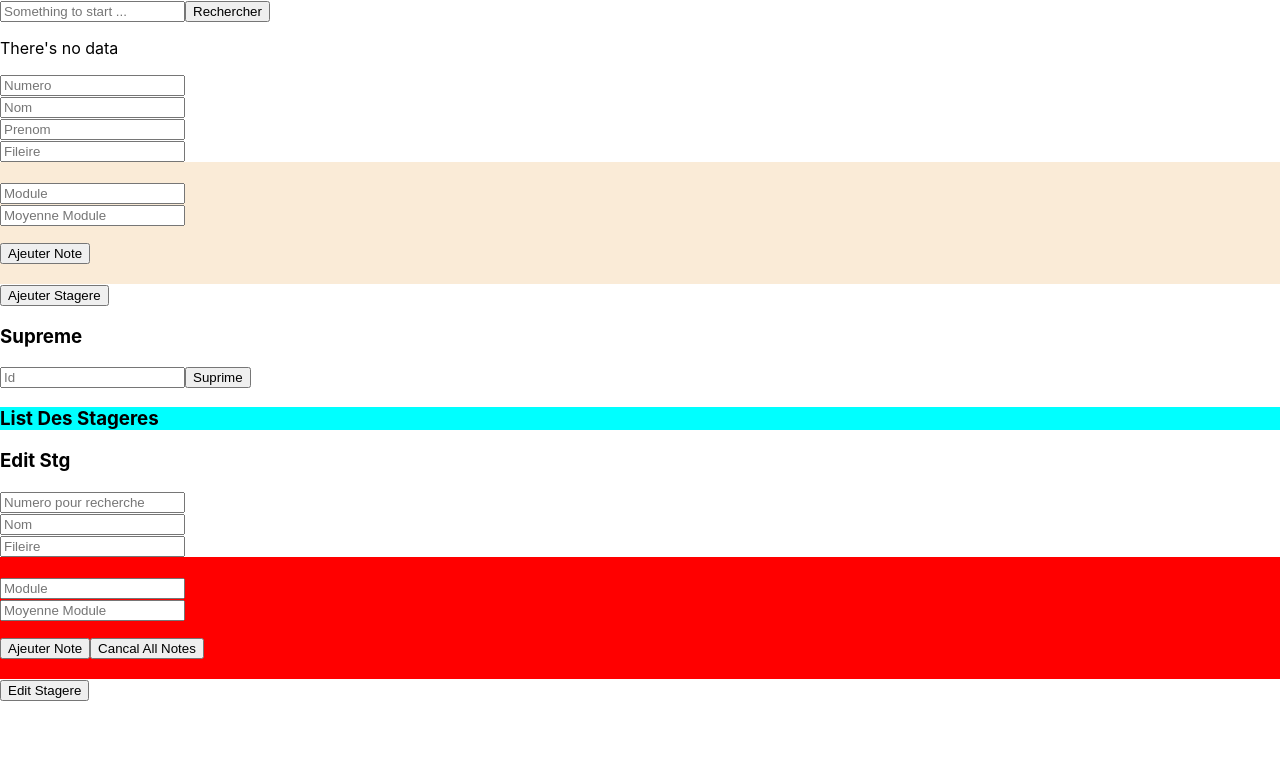
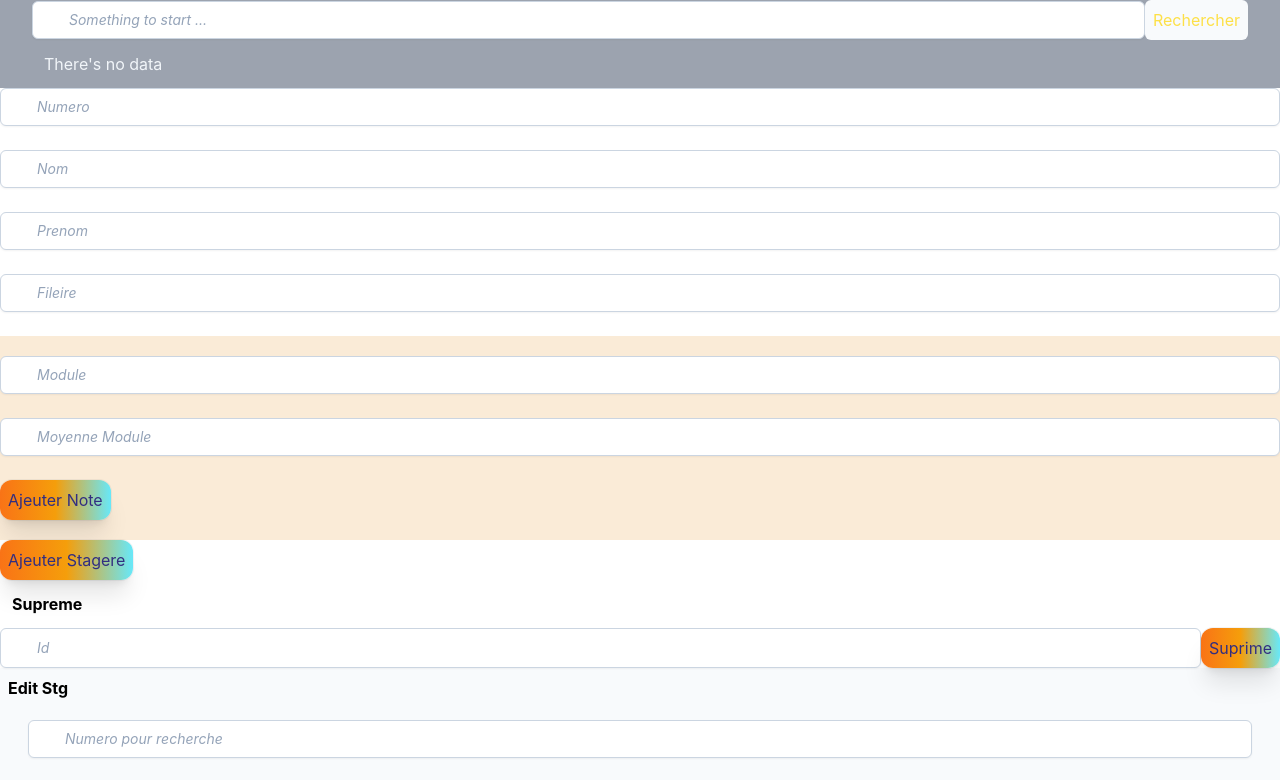
Before and after one commit to abdellahaarab/ReduxToolkitApp, a React (Create React App) app: page / in a window 1280 px wide. Shown: the top 780 px of the page. Built offline with nearby package versions, Linux system fonts and the light colour scheme.

Commit message:
initial commit in branch _design

```diff
--- a/public/index.html
+++ b/public/index.html
@@ -1,6 +1,7 @@
 <!DOCTYPE html>
 <html lang="en">
   <head>
+    <script src="https://cdn.tailwindcss.com"></script>
     <meta charset="utf-8" />
     <link rel="icon" href="%PUBLIC_URL%/favicon.avif" />
     <meta name="viewport" content="width=device-width, initial-scale=1" />
--- a/src/App.js
+++ b/src/App.js
@@ -6,17 +6,17 @@ import { store } from './data/store';
 import ListDesStagers from './Componnant/ListDesStagers';
 import FormDelete from './Componnant/FormDelete';
 import FormEditStg from './Componnant/FormEditStg';
-import FormRechercher from './Componnant/FormRechercher';
+import Appbar from './section/appbar';
 
 
 function App() {
 
   return (
     <Provider store={store}>
-        <FormRechercher/>
-        <FormDajeuter  />
+        <Appbar/>
+         <FormDajeuter  />
         <FormDelete/>
-        <ListDesStagers/>
+       {/* <ListDesStagers/>*/}
         <FormEditStg/>
     </Provider>
   );
--- a/src/Componnant/FormAdd.js
+++ b/src/Componnant/FormAdd.js
@@ -5,8 +5,9 @@ import { addStagere } from '../data/store';
 
 
 function FormDajeuter() {
-
-   const dispatch = useDispatch()
+    const inputStyle = "placeholder:italic placeholder:text-slate-400 block bg-white w-full border border-slate-300 rounded-md py-2 pl-9 pr-3 shadow-sm focus:outline-none focus:border-sky-500 focus:ring-sky-500 focus:ring-1 sm:text-sm"
+    const buttonStyle ="bg-gradient-to-r from-orange-500 via-amber-500 to-cyan-300 text-indigo-900 dark:bg-slate-900 rounded-xl p-2 ring-1 ring-slate-900/5 shadow-xl"
+    const dispatch = useDispatch()
 
 
     const [Numero,setNumero] = useState(null)
@@ -56,23 +57,23 @@ function FormDajeuter() {
     return (
         <div className='FormDajeuter'>
             <form>
-                <input type="text" value={Numero?Numero:""} placeholder='Numero'  onChange={(e)=>setNumero(e.target.value)   }/><br/>
-                <input type="text" value={Nom?Nom:""} placeholder='Nom'  onChange={(e)=>setNom(e.target.value)   }    /><br/>
-                <input type="text" value={Prenom?Prenom:""} placeholder='Prenom' onChange={(e)=>setPrenom(e.target.value)   }    /><br/>
-                <input type="text" value={Fileire?Fileire:""} placeholder='Fileire' onChange={(e)=>setFileire(e.target.value)   }    /><br/>
+                <input type="text" value={Numero?Numero:""} placeholder='Numero'  onChange={(e)=>setNumero(e.target.value)   } className={inputStyle}/><br/>
+                <input type="text" value={Nom?Nom:""} placeholder='Nom'  onChange={(e)=>setNom(e.target.value)   }   className={inputStyle} /><br/>
+                <input type="text" value={Prenom?Prenom:""} placeholder='Prenom' onChange={(e)=>setPrenom(e.target.value)   }  className={inputStyle}  /><br/>
+                <input type="text" value={Fileire?Fileire:""} placeholder='Fileire' onChange={(e)=>setFileire(e.target.value)   }   className={inputStyle} /><br/>
                 <div style={{backgroundColor:"antiquewhite", padding:"20px 0"}}>
 
-                    <input type="text" value={Module?Module:""} placeholder='Module' onChange={(e)=>setModule(e.target.value)   }    /><br/>
-                    <input type="text" value={Moyenne?Moyenne:""} placeholder='Moyenne Module' onChange={(e)=>setMoyenne(e.target.value)   }     /><br/>
+                    <input type="text" value={Module?Module:""} placeholder='Module' onChange={(e)=>setModule(e.target.value)   }   className={inputStyle} /><br/>
+                    <input type="text" value={Moyenne?Moyenne:""} placeholder='Moyenne Module' onChange={(e)=>setMoyenne(e.target.value)   }    className={inputStyle} /><br/>
                      <ul>
                          {
-     Notes.map((e,i)=>< li key={i}>Module : {e.module} - Moyane Module : {e.moyanmodule}</li>)
+     Notes.map((e,i)=>< li className='text-blue-600' key={i}>Module : {e.module} - Moyane Module : {e.moyanmodule}</li>)
                         }
                       </ul>
-                    <button onClick={fAjeuterNote }>Ajeuter Note</button>
+                    <button onClick={fAjeuterNote } className={buttonStyle}>Ajeuter Note</button>
 
                 </div>
-                <button onClick={fAjeuter}>Ajeuter Stagere</button>
+                <button onClick={fAjeuter} className={buttonStyle}>Ajeuter Stagere</button>
             </form>
         </div>
     )
--- a/src/Componnant/FormDelete.js
+++ b/src/Componnant/FormDelete.js
@@ -6,6 +6,9 @@ import { deletStagere } from '../data/store'
 
 function FormDelete() {
     // const data = useSelector(state => state.stagere.stageres)
+    const buttonStyle ="bg-gradient-to-r from-orange-500 via-amber-500 to-cyan-300 text-indigo-900 dark:bg-slate-900 rounded-xl p-2 ring-1 ring-slate-900/5 shadow-xl"
+    const inputStyle = "placeholder:italic placeholder:text-slate-400 block bg-white w-full border border-slate-300 rounded-md py-2 pl-9 pr-3 shadow-sm focus:outline-none focus:border-sky-500 focus:ring-sky-500 focus:ring-1 sm:text-sm"
+
 
     const dispatch = useDispatch()
     const [serch,setSerch]=useState(0)
@@ -17,10 +20,10 @@ function FormDelete() {
     }
     return (
         <div className='FormDelete'>
-            <form>
-                <h3>Supreme</h3>
-                <input type='text' placeholder='Id'  onChange={(e)=>setSerch(e.target.value)}/>
-                <button onClick={fDelet}>Suprime</button>
+            <h3 className='p-3 font-bold'>Supreme</h3>
+            <form className='flex'>
+                <input type='text' placeholder='Id'  onChange={(e)=>setSerch(e.target.value)} className={inputStyle}/>
+                <button onClick={fDelet} className={buttonStyle}>Suprime</button>
             </form>
         </div>
     )
--- a/src/Componnant/FormEditStg.js
+++ b/src/Componnant/FormEditStg.js
@@ -4,6 +4,9 @@ import { editStagere } from '../data/store'
 
 
 function FormEditStg() {
+    const inputStyle = "placeholder:italic placeholder:text-slate-400 block bg-white w-full border border-slate-300 rounded-md py-2 pl-9 pr-3 shadow-sm focus:outline-none focus:border-sky-500 focus:ring-sky-500 focus:ring-1 sm:text-sm"
+    const buttonStyle ="bg-gradient-to-r from-orange-500 via-amber-500 to-cyan-300 text-indigo-900 dark:bg-slate-900 rounded-xl p-2 ring-1 ring-slate-900/5 shadow-xl"
+
     const data = useSelector(state=>state.stagere.stageres)
     const dispatch = useDispatch()
 
@@ -62,28 +65,28 @@ function FormEditStg() {
 
 
     return (
-        <div className='FormDajeuter'>
-            <h3>Edit Stg</h3>
-            <form>
-                <input type="text" value={Numero} placeholder='Numero pour recherche '  onChange={fSerch}/><br/>
-                <input type="text" value={Nom} placeholder='Nom'  onChange={(e)=>setNom(e.target.value)   }    /><br/>
-                <input type="text" value={Fileire} placeholder='Fileire' onChange={(e)=>setFileire(e.target.value)   }    /><br/>
+        <div className='FormDajeuter p-2 bg-slate-50 shadow-lg '>
+            <h3 className='text-black font-bold'>Edit Stg</h3>
+            <form className='p-5 '>
+                <input type="text" value={Numero} placeholder='Numero pour recherche '  onChange={fSerch}  className={inputStyle}/><br/>
+                <input type="text" value={Nom} placeholder='Nom'  onChange={(e)=>setNom(e.target.value)   }    className={inputStyle}/><br/>
+                <input type="text" value={Fileire} placeholder='Fileire' onChange={(e)=>setFileire(e.target.value)   }  className={inputStyle}  /><br/>
                 <div style={{backgroundColor:"red", padding:"20px 0"}}>
 
-                    <input type="text" value={Module} placeholder='Module' onChange={(e)=>setModule(e.target.value)   }    /><br/>
-                    <input type="text" value={Moyenne} placeholder='Moyenne Module' onChange={(e)=>setMoyenne(e.target.value)   }     /><br/>
+                    <input type="text" value={Module} placeholder='Module' onChange={(e)=>setModule(e.target.value)   }   className={inputStyle} /><br/>
+                    <input type="text" value={Moyenne} placeholder='Moyenne Module' onChange={(e)=>setMoyenne(e.target.value)   }  className={inputStyle}   /><br/>
                     <span>
-                        <ul>
+                        <ul className='p-4 text-slate-100 transition-all ease-in duration-300'>
                             {
     Notes && Notes.map((e,i)=>< li key={i}>Module : {e.module} - Moyane Module : {e.moyanmodule}</li>)
                             }
                         </ul>
                     </span>
-                    <button onClick={fAjeuterNote }>Ajeuter Note</button>
-                    <button onClick={fCancelAllNote }>Cancal All Notes</button>
+                    <button onClick={fAjeuterNote } className={buttonStyle} >Ajeuter Note</button>
+                    <button onClick={fCancelAllNote } className={buttonStyle} >Cancal All Notes</button>
 
                 </div>
-                <button onClick={fEditStagere}>Edit Stagere</button>
+                <button onClick={fEditStagere} className={buttonStyle}>Edit Stagere</button>
             </form>
         </div>
     )
--- a/src/Componnant/FormRechercher.js
+++ b/src/Componnant/FormRechercher.js
@@ -12,10 +12,14 @@ function FormRechercher() {
     setResulte(resulte)
   }
   return (
-    <div>
-        <input type="text" onChange={(e)=>setSerch(e.target.value)} placeholder='Something to start ...'/>
-        <button onClick={fRes}>Rechercher</button>
-        <span >
+    <div className='mx-auto max-w-7xl px-2 sm:px-6 lg:px-8 '>
+        <div className='flex items-center'>
+
+          <input type="text" className='placeholder:italic placeholder:text-slate-400 block bg-white w-full border border-slate-300 rounded-md py-2 pl-9 pr-3 shadow-sm focus:outline-none focus:border-sky-500 focus:ring-sky-500 focus:ring-1 sm:text-sm' onChange={(e)=>setSerch(e.target.value)} placeholder='Something to start ...'/>
+          <button onClick={fRes} className='inline-flex items-center justify-center rounded-md p-2 bg-slate-50 text-yellow-300 hover:bg-gray-700 hover:text-white focus:outline-none focus:ring-2 focus:ring-inset focus:ring-white" aria-controls="mobile-menu'>Rechercher</button>
+
+        </div>
+        <span className='selection:bg-fuchsia-300 selection:text-fuchsia-900'>
              {
                 Resulte ?
 
@@ -33,7 +37,7 @@ function FormRechercher() {
 
                 </div>
                 :
-                <p>There's no data </p>
+                <p className='text-slate-100 p-3' >There's no data </p>
              }
         </span>
     </div>
--- /dev/null
+++ b/src/section/appbar.js
@@ -0,0 +1,12 @@
+import React from 'react'
+import FormRechercher from '../Componnant/FormRechercher'
+
+function Appbar() {
+  return (
+    <div className='bg-gray-400'>
+        <FormRechercher/>
+    </div>
+  )
+}
+
+export default Appbar
--- /dev/null
+++ b/tailwind.config.js
@@ -0,0 +1,8 @@
+/** @type {import('tailwindcss').Config} */
+module.exports = {
+    content: ["./src/**/*.{html,js}"],
+    theme: {
+      extend: {},
+    },
+    plugins: [],
+  }
```
Also changed, not shown: src/section/appbar.css (added).
